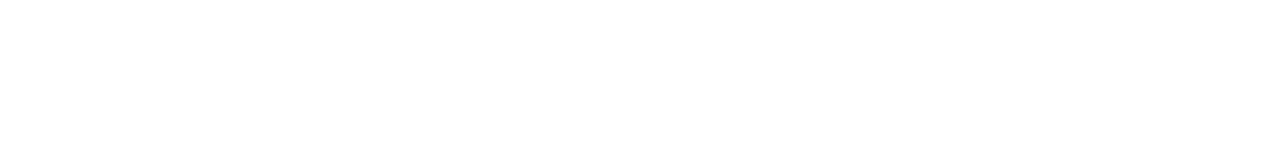
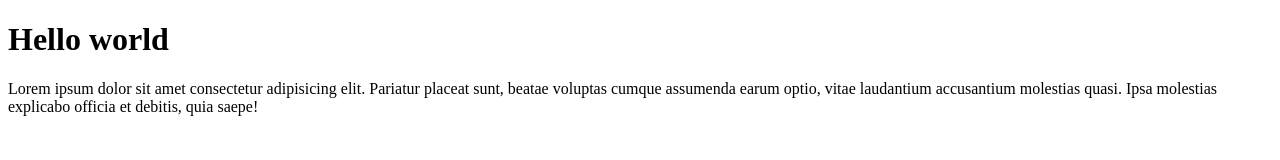
Before and after one commit to AusraSima/test0930, a plain HTML site: page index.html in a window 1280 px wide. Drawn offline with Linux system fonts and the light colour scheme.

Commit message:
h1 added p added

```diff
--- a/index.html
+++ b/index.html
@@ -6,6 +6,7 @@
     <title>Document</title>
 </head>
 <body>
-
+    <h1>Hello world</h1>
+    <p>Lorem ipsum dolor sit amet consectetur adipisicing elit. Pariatur placeat sunt, beatae voluptas cumque assumenda earum optio, vitae laudantium accusantium molestias quasi. Ipsa molestias explicabo officia et debitis, quia saepe!</p>
 </body>
 </html>
```
